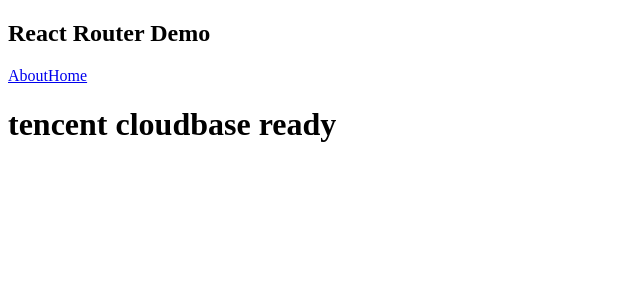
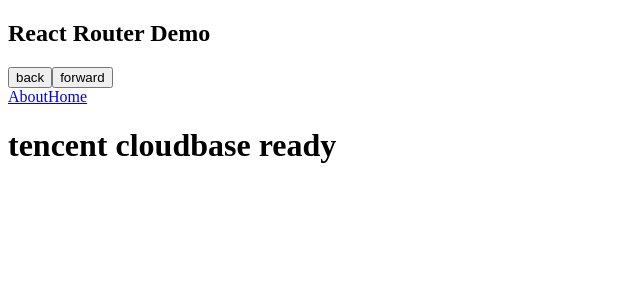
Before and after one commit to scypurple/testrouter-app, a React (Create React App) app: page /about in a window 1280 px wide. Shown: the top 300 px of the page, without its empty margins (0-640 px from the left). Built offline with nearby package versions, Linux system fonts and the light colour scheme; the HTML template or start-up script is replaced by a standard one.

Commit message:
useNavigate

```diff
--- a/src/App.jsx
+++ b/src/App.jsx
@@ -1,7 +1,8 @@
 import React from 'react'
-import {useRoutes} from 'react-router-dom'
+import { useRoutes } from 'react-router-dom'
 import MyNavLink from './components/MyNavLink'
 import routes from './routes'
+import Header from './components/Header'
 
 export default function App() {
 
@@ -9,10 +10,9 @@ export default function App() {
     return (
         <div>
             <div className="row">
-                    <div className="col-xs-offset-2 col-xs-8">
-                        <div className="page-header"><h2>React Router Demo</h2></div>
+             <Header />
             </div>
-                </div>
+
             <div className="row">
                 <div className="col-xs-2 col-xs-offset-2">
                     <div className="list-group">
--- /dev/null
+++ b/src/components/Header/index.jsx
@@ -0,0 +1,20 @@
+import React from 'react'
+import {useNavigate} from 'react-router-dom'
+
+export default function Header() {
+    const navigate = useNavigate();
+    function back() {
+        navigate(-1);
+    }
+    function forward() {
+        navigate(1);
+    }
+    return (
+
+            <div className="col-xs-offset-2 col-xs-8">
+                <div className="page-header"><h2>React Router Demo</h2></div>
+                <button onClick={back}>back</button>
+                <button onClick={forward}>forward</button>
+            </div>
+    )
+}
```
Lines whose indentation alone changed are shown as unchanged.
